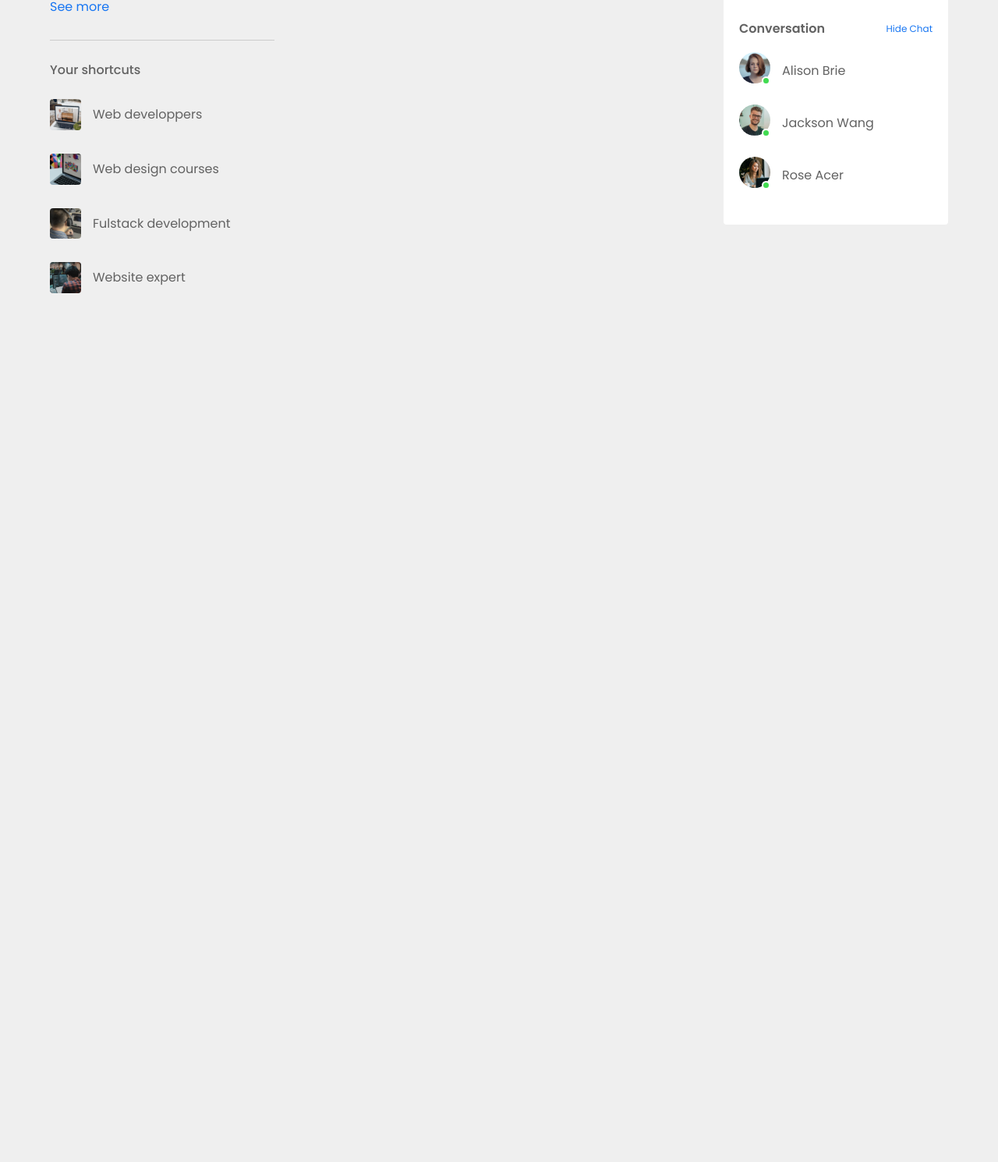
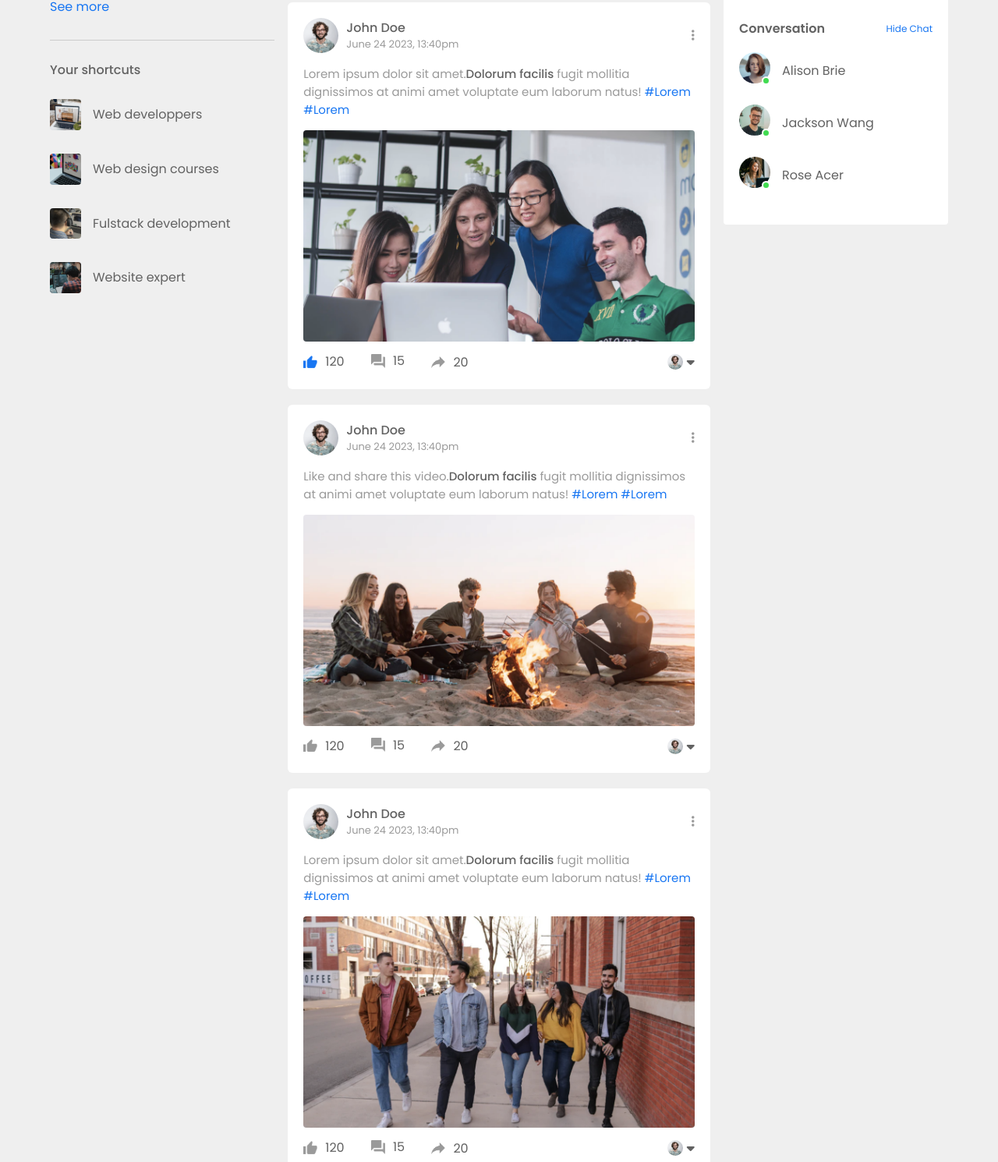
Before and after one commit to Lunamorgendorffer/SocialMedia, a plain HTML site: page index.html in a window 1280 px wide. Shown: the part 483-1973 px from the top of the page at 78% size. Before the commit the page ends 902 px from the top, so only its background shows below. Drawn offline with Linux system fonts and the light colour scheme.

Commit message:
post-container

```diff
--- a/index.html
+++ b/index.html
@@ -90,7 +90,106 @@
                     </div>
                 </div>
             </div>
+
+            <div class="post-container">
+                <div class="post-row">
+                    <div class="user-profile">
+                        <img src="./images/profile-pic.png" alt="">
+                        <div>
+                            <p>John Doe</p>
+                            <span>June 24 2023, 13:40pm</span>
+                        </div>
+                    </div>
+                    <a href="#"><i class="fas fa-ellipsis-v"></i></a>
+                </div>
+                <p class="post-text">Lorem ipsum dolor sit amet.<span>Dolorum facilis </span>fugit mollitia dignissimos at animi amet voluptate eum laborum natus!
+                    <a href="#">#Lorem</a>
+                    <a href="#">#Lorem</a>
+                </p>
+
+                <img src="./images/feed-image-1.png" class="post-img" alt="">
+
+                <div class="post-row">
+                    <div class="activity-icons">
+                        <div><img src="./images/like-blue.png" alt="">120</div>
+                        <div><img src="./images/comments.png" alt="">15</div>
+                        <div><img src="./images/share.png" alt="">20</div>
+
+                    </div>
+                    <div class="post-profile-icon">
+                        <img src="./images/profile-pic.png" alt=""><i class="fas fa-caret-down"></i>
+
+                    </div>
+                </div>
+            </div>
+
+            <div class="post-container">
+                <div class="post-row">
+                    <div class="user-profile">
+                        <img src="./images/profile-pic.png" alt="">
+                        <div>
+                            <p>John Doe</p>
+                            <span>June 24 2023, 13:40pm</span>
+                        </div>
+                    </div>
+                    <a href="#"><i class="fas fa-ellipsis-v"></i></a>
+                </div>
+                <p class="post-text">Like and share this video.<span>Dolorum facilis </span>fugit mollitia dignissimos at animi amet voluptate eum laborum natus!
+                    <a href="#">#Lorem</a>
+                    <a href="#">#Lorem</a>
+                </p>
+
+                <img src="./images/feed-image-2.png" class="post-img" alt="">
+
+                <div class="post-row">
+                    <div class="activity-icons">
+                        <div><img src="./images/like.png" alt="">120</div>
+                        <div><img src="./images/comments.png" alt="">15</div>
+                        <div><img src="./images/share.png" alt="">20</div>
+
+                    </div>
+                    <div class="post-profile-icon">
+                        <img src="./images/profile-pic.png" alt=""><i class="fas fa-caret-down"></i>
+
+                    </div>
+                </div>
+            </div>
+
+            <div class="post-container">
+                <div class="post-row">
+                    <div class="user-profile">
+                        <img src="./images/profile-pic.png" alt="">
+                        <div>
+                            <p>John Doe</p>
+                            <span>June 24 2023, 13:40pm</span>
+                        </div>
+                    </div>
+                    <a href="#"><i class="fas fa-ellipsis-v"></i></a>
+                </div>
+                <p class="post-text">Lorem ipsum dolor sit amet.<span>Dolorum facilis </span>fugit mollitia dignissimos at animi amet voluptate eum laborum natus!
+                    <a href="#">#Lorem</a>
+                    <a href="#">#Lorem</a>
+                </p>
+
+                <img src="./images/feed-image-3.png" class="post-img" alt="">
+
+                <div class="post-row">
+                    <div class="activity-icons">
+                        <div><img src="./images/like.png" alt="">120</div>
+                        <div><img src="./images/comments.png" alt="">15</div>
+                        <div><img src="./images/share.png" alt="">20</div>
+
+                    </div>
+                    <div class="post-profile-icon">
+                        <img src="./images/profile-pic.png" alt=""><i class="fas fa-caret-down"></i>
+
+                    </div>
+                </div>
+            </div>
+
         </div>
+
+
 
         <div class="right-sidebard">
             <div class="sidebar-title">
--- a/style.css
+++ b/style.css
@@ -361,3 +361,72 @@ nav{
     width: 20px;
     margin-right: 10px;
 }
+
+.post-container{
+    width: 100%;
+    background-color: #fff;
+    border-radius: 6px;
+    padding: 20px;
+    color: #626262;
+    margin: 20px 0;
+}
+
+.user-profile span {
+    font-size: 13px;
+    color: #9a9a9a;
+}
+
+.post-text{
+    color: #9a9a9a;
+    margin: 15px 0;
+    font-size: 15px;
+}
+
+.post-text span{
+    color: #626262;
+    font-weight: 500;
+}
+
+.post-text a{
+    color: #1876f2;
+    text-decoration: none;
+}
+
+.post-img{
+    width: 100%;
+    border-radius: 4px;
+    margin-bottom: 5px;
+}
+
+.post-row{
+    display: flex;
+    align-items: center;
+    justify-content: space-between;
+}
+
+.activity-icons div img{
+    width: 18px;
+    margin-right: 10px;
+}
+
+.activity-icons div{
+    display: inline-flex;
+    align-items: center;
+    margin-right: 30px;
+}
+
+.post-profile-icon{
+    display: flex;
+    align-items: center;
+}
+
+.post-profile-icon img{
+    width: 20px;
+    border-radius: 50%;
+    margin-right: 5px;
+
+}
+
+.post-row a{
+    color: #9a9a9a;
+}
```
